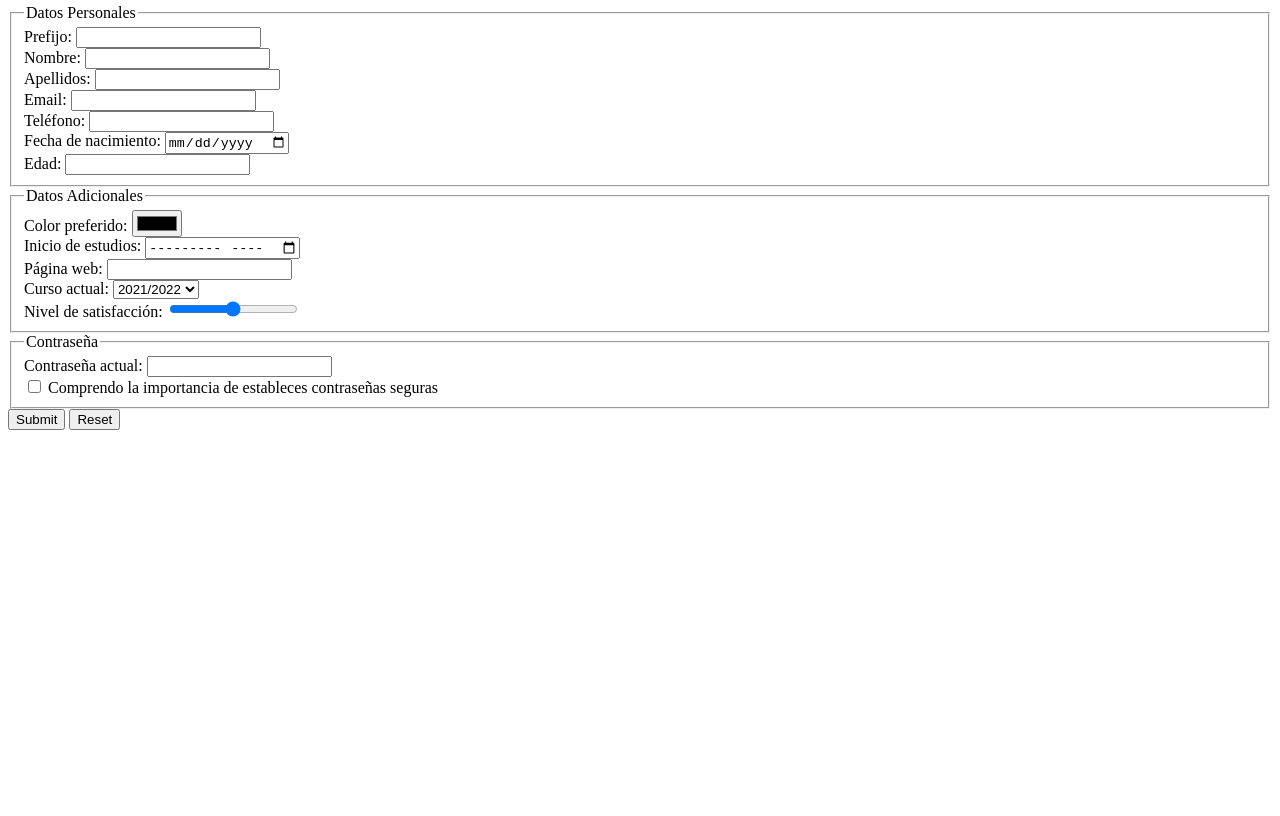
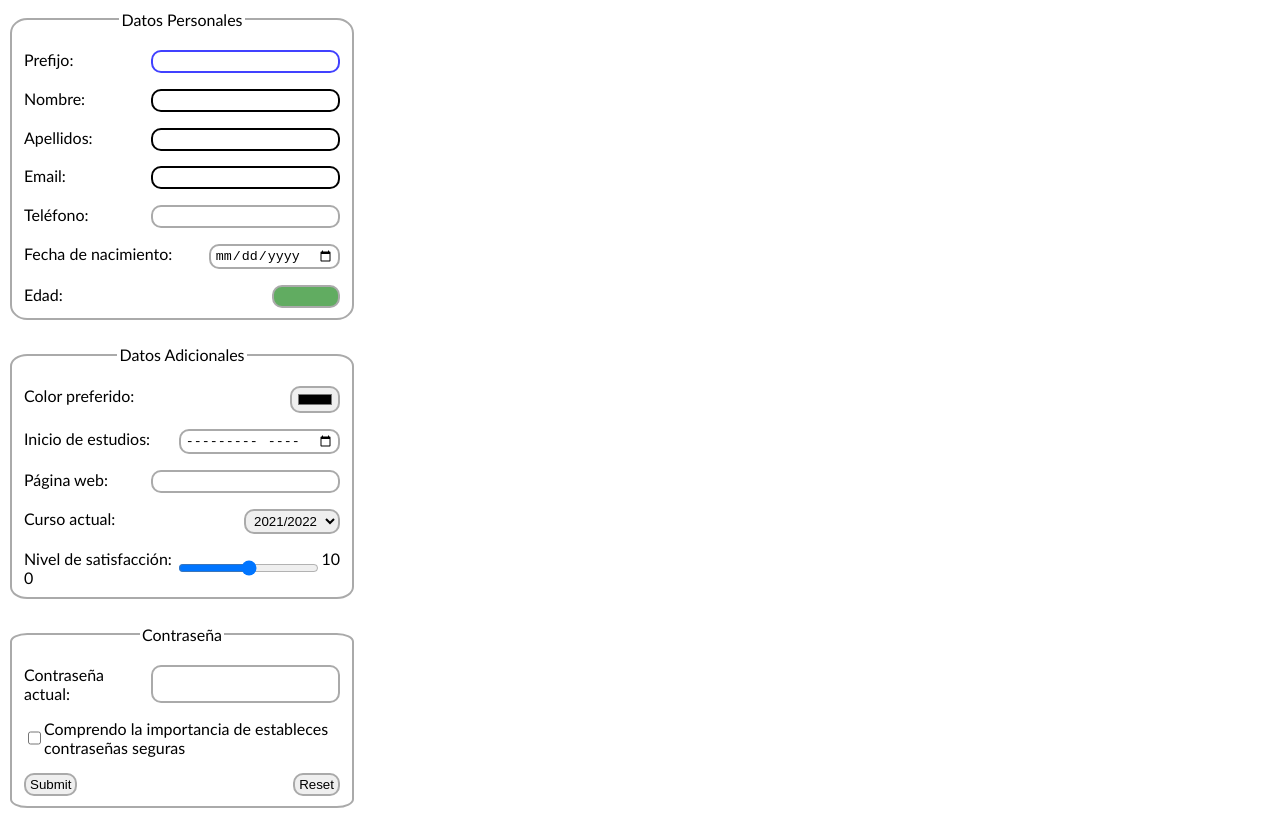
Before and after one commit to AJota1998/ejerciciosInterfaceAJota, a plain HTML site: page Formulario1/index.html in a window 1280 px wide. Shown: the part 76-892 px from the top of the page. Before the commit the page ends 800 px from the top, so only its background shows below. Drawn offline with Linux system fonts and the light colour scheme.

Commit message:
terminando form

```diff
--- a/Formulario1/css/index.css
+++ b/Formulario1/css/index.css
@@ -0,0 +1,54 @@
+body {
+    font-family:'Gill Sans', 'Gill Sans MT', Calibri, 'Trebuchet MS', sans-serif;
+}
+
+fieldset {
+    width: 25%;
+    margin-top: 2%;
+    border-radius: 5%;
+    border: 2px solid;
+    border-color: rgb(170, 170, 170);
+}
+
+legend {
+    text-align: center;
+}
+
+div {
+    display: flex;
+    justify-content: space-between;
+    padding-top: 5%;
+}
+
+input, select{
+    border: 2px solid;
+    border-color: rgb(170, 170, 170);
+    -moz-border-radius: 10px;
+    -webkit-border-radius: 10px;
+    border-radius: 10px;
+    padding: 2px 4px 2px 4px;
+}
+
+
+input:required {
+    border: 2px solid;
+    border-color: black;
+}
+
+input:focus {
+    border: 2px solid;
+    border-color: rgb(65, 65, 255);
+    outline: none;
+}
+
+.fondo:in-range {
+    background-color: rgb(97, 172, 97);
+}
+
+.fondo:out-of-range {
+    background-color: rgb(234, 97, 97);
+}
+
+input:required:valid {
+    border-color: rgb(97, 172, 97) ;
+}
--- a/Formulario1/index.html
+++ b/Formulario1/index.html
@@ -4,7 +4,7 @@
     <meta charset="UTF-8">
     <meta http-equiv="X-UA-Compatible" content="IE=edge">
     <meta name="viewport" content="width=device-width, initial-scale=1.0">
-    <title>Ejercicio de Formulario de Interface Web</title>
+    <title>Ejercicio de Formulario de Interfaces Web</title>
     <link rel="stylesheet" href="css/index.css">
 </head>
 <body>
@@ -16,23 +16,23 @@
             <legend>Datos Personales</legend>
                 <div>
                     <label for="lprefijo" title="pref">Prefijo: </label>
-                    <input id="impprefijo" name="prefijo" type="text">
+                    <input id="impprefijo" name="prefijo" type="text" autocomplete="honorific-prefix" autofocus>
                 </div>
                 <div>
                     <label for="lnombre" title="nomb">Nombre: </label>
-                    <input id="impnombre" name="nombre" type="text">
+                    <input id="impnombre" name="nombre" type="text" required>
                 </div>
                 <div>
                     <label for="lapellidos" title="apell">Apellidos: </label>
-                    <input id="impapellidos" name="apellidos" type="text">
+                    <input id="impapellidos" name="apellidos" type="text" required>
                 </div>
                 <div>
                     <label for="lemail" title="eml">Email: </label>
-                    <input id="impemail" name="email" type="email">
+                    <input id="impemail" name="email" type="email" required>
                 </div>
                 <div>
                     <label for="ltelefono" title="telf">Teléfono: </label>
-                    <input id="imptelefono" name="telefono" type="tel">
+                    <input id="imptelefono" name="telefono" type="tel" maxlength="9" minlength="9">
                 </div>
                 <div>
                     <label for="lfechanacimiento" title="fnaci">Fecha de nacimiento: </label>
@@ -40,7 +40,7 @@
                 </div>
                 <div>
                     <label for="ledad" title="ed">Edad: </label>
-                    <input id="impedad" name="edad" type="number">
+                    <input class="fondo" id="impedad" name="edad" type="number" min="16" max="130" >
                 </div>
         </fieldset>
 
@@ -52,7 +52,7 @@
                 </div>
                 <div>
                     <label for="linicioestudios" title="iniestud">Inicio de estudios: </label>
-                    <input id="impinicioestudios" name="inicioestudios" type="month">
+                    <input id="impinicioestudios" name="inicioestudios" type="month" min="2022-09">
                 </div>
                 <div>
                     <label for="lpweb" title="pweb">Página web: </label>
@@ -66,8 +66,9 @@
                       </select>
                 </div>
                 <div>
-                    <label for="lsatisfaccion" title="satisf">Nivel de satisfacción: </label>
-                    <input id="impsatisfaccion" name="satisfaccion" type="range">
+                    <label for="lsatisfaccion" title="satisf">Nivel de satisfacción: 0</label>
+                    <input id="impsatisfaccion" name="satisfaccion" type="range" min="0" max="10" step="0.5" value="5">
+                    <label for="lsatisfaccionfinal" title="satisfinal">10</label>
                 </div>
         </fieldset>
 
@@ -81,12 +82,11 @@
                     <input id="impacepto" name="acepto" type="checkbox">
                     <label for="lacepto" title="acpt">Comprendo la importancia de estableces contraseñas seguras </label>
                 </div>
+                <div>
+                    <input id="impenviar" name="enviar" type="submit">
+                    <input id="impreset" name="reset" type="reset">
+                </div>
         </fieldset>
-
-        <div>
-            <input id="impenviar" name="enviar" type="submit">
-            <input id="impreset" name="reset" type="reset">
-        </div>
     </form>
 
 </body>
```
